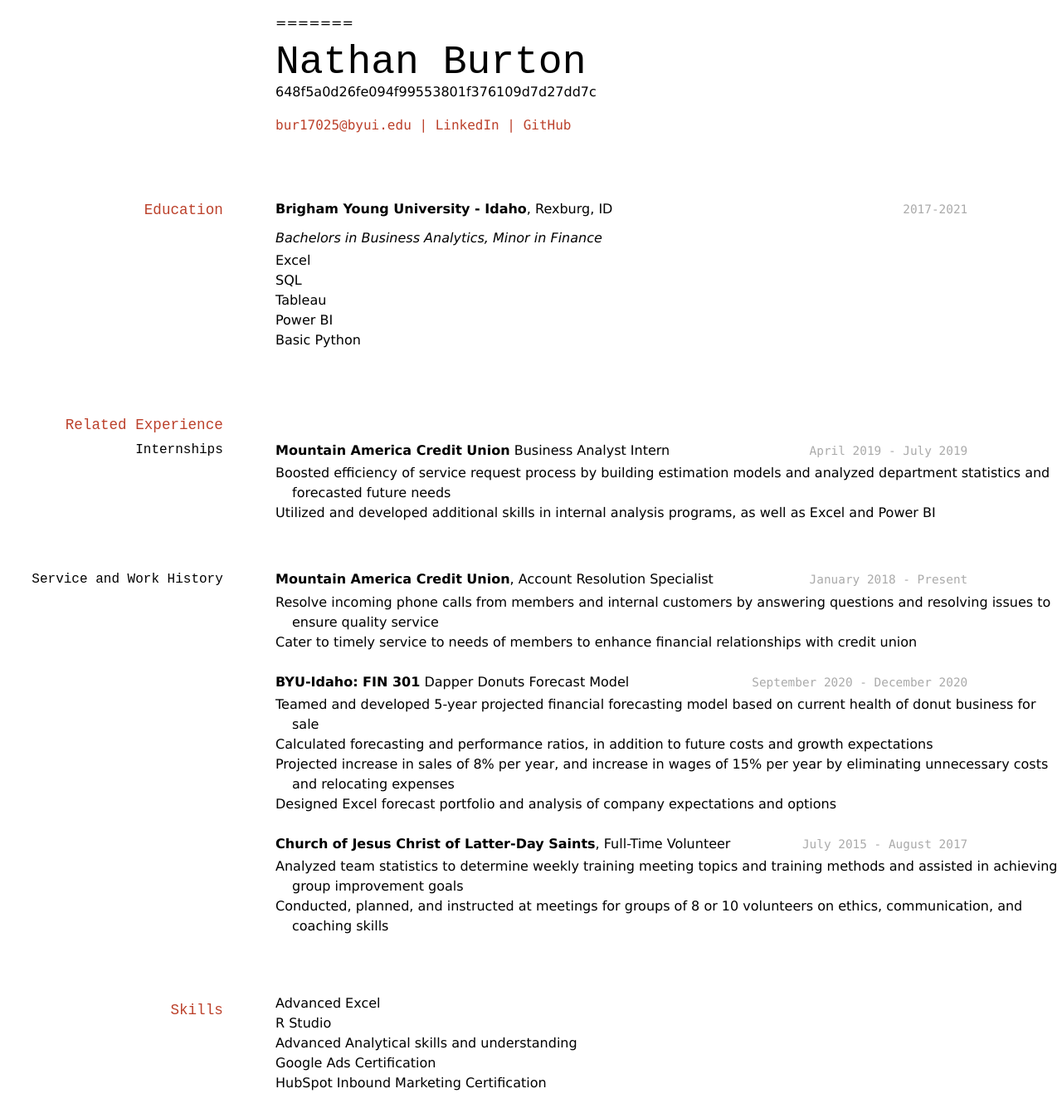
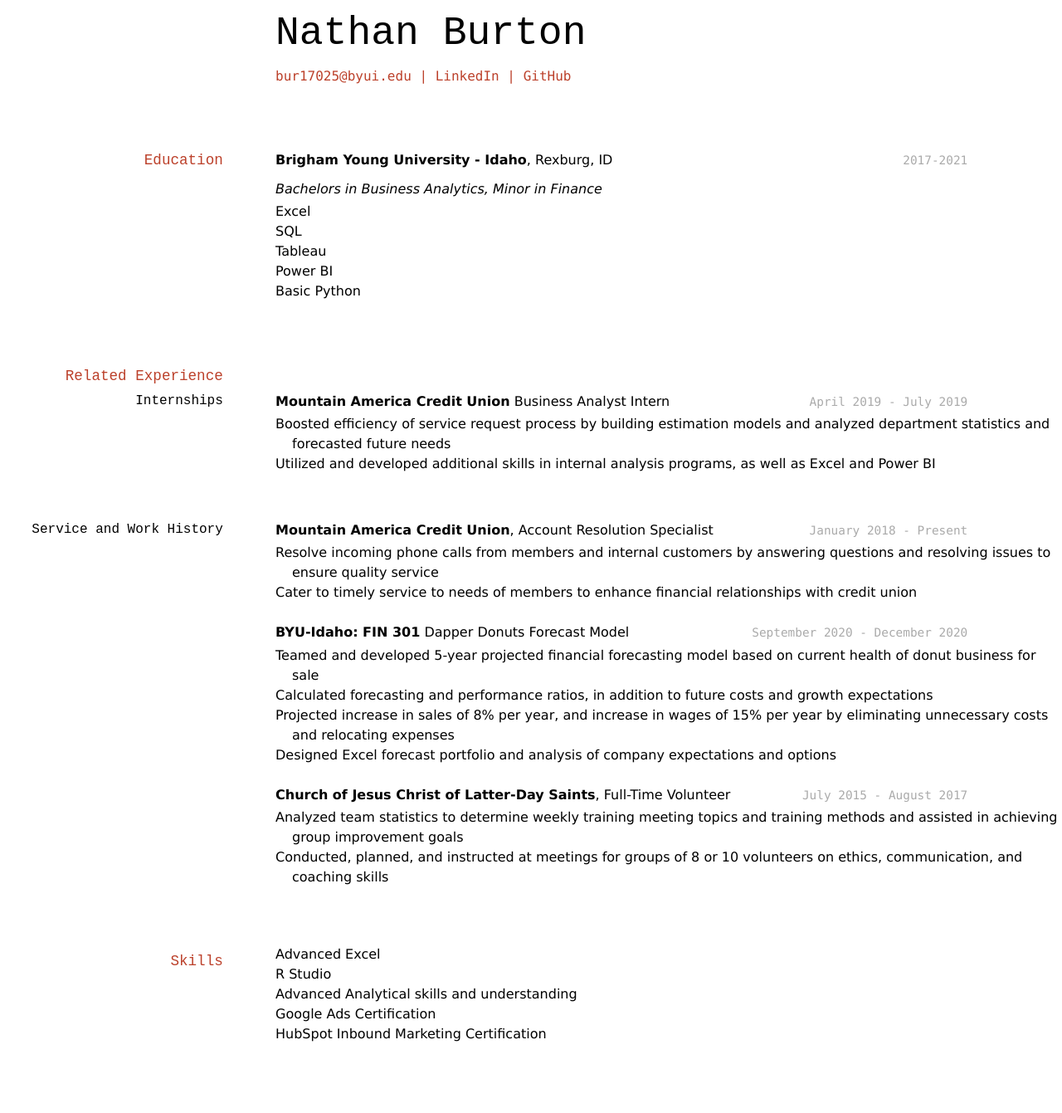
Before and after one commit to nateburton11/BurtonNathanResume, a Jekyll site: the page built from docs/index.md, in a window 1280 px wide. Shown: the whole page at 83% size. Built offline with Jekyll 4.4.1, drawn with Linux system fonts in a browser that asks for light colours; after the commit the page ends 1282 px from its top, so only the background shows below that.

Commit message:
FIXED HEADER

```diff
--- a/docs/index.md
+++ b/docs/index.md
@@ -3,11 +3,8 @@ layout: cv
 title: Nathan Burton
 ---
 
-
-=======
 # Nathan Burton
 
->>>>>>> 648f5a0d26fe094f99553801f376109d7d27dd7c
 
 <div id="webaddress">
 <a href="bur17025@byui.edu">bur17025@byui.edu</a>
```
